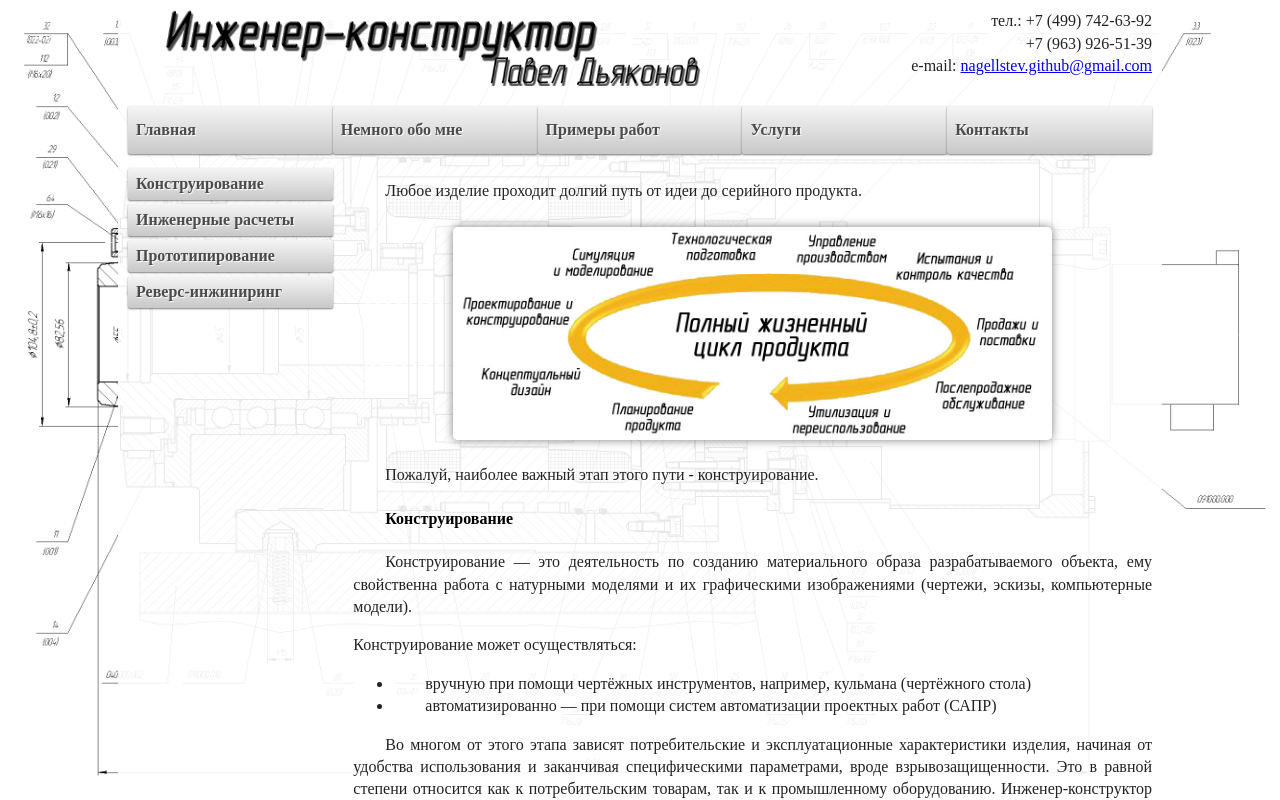
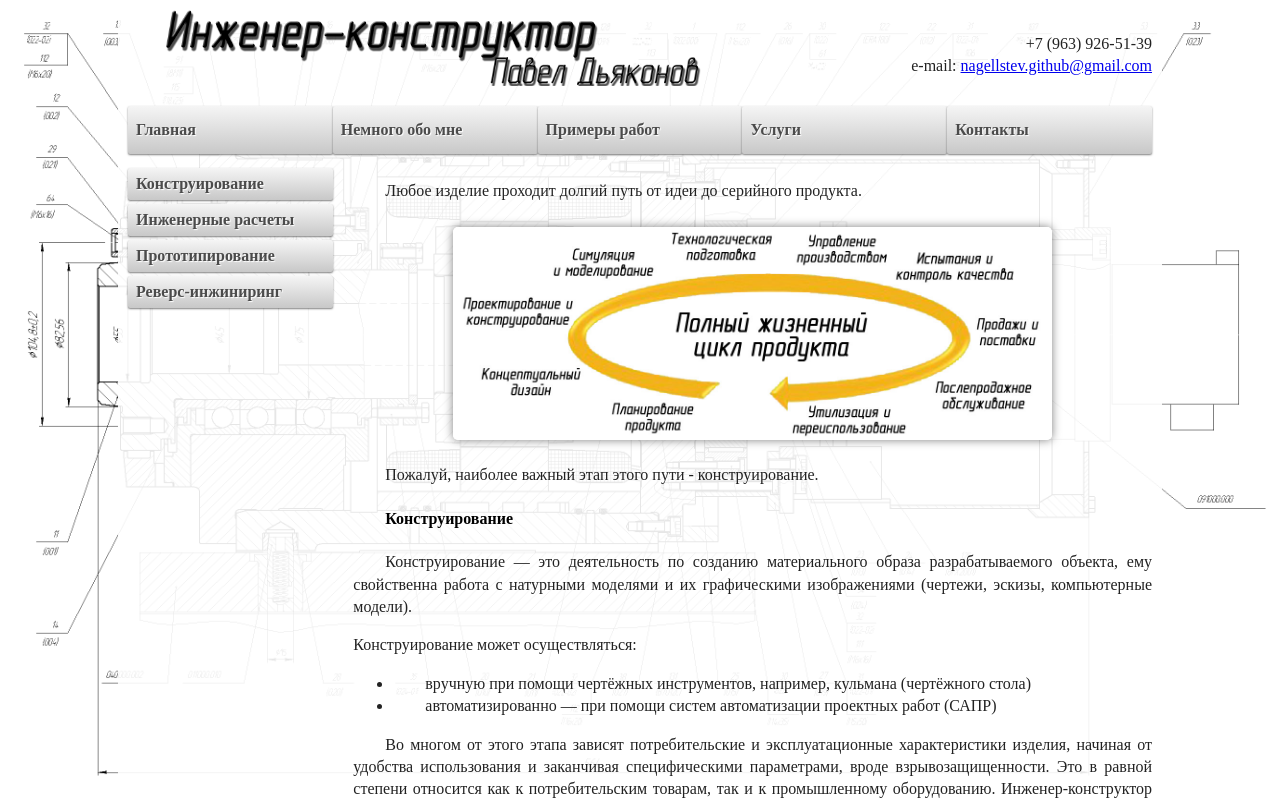
Before and after one commit to Nagellstev/nagellstev.github.io, a plain HTML site: page index.html in a window 1280 px wide. Shown: the top 800 px of the page. Drawn offline with Linux system fonts and the light colour scheme.

Commit message:
Update index.html

```diff
--- a/index.html
+++ b/index.html
@@ -29,7 +29,6 @@
   </header>
 
   <div id="telephone" class="fluid">
-  тел.: +7 (499) 742-63-92
   <br> +7 (963) 926-51-39
   <br>e-mail: <a class="email" href="mailto:nagellstev.github@gmail.com">nagellstev.github@gmail.com</a>
   </div>
```
